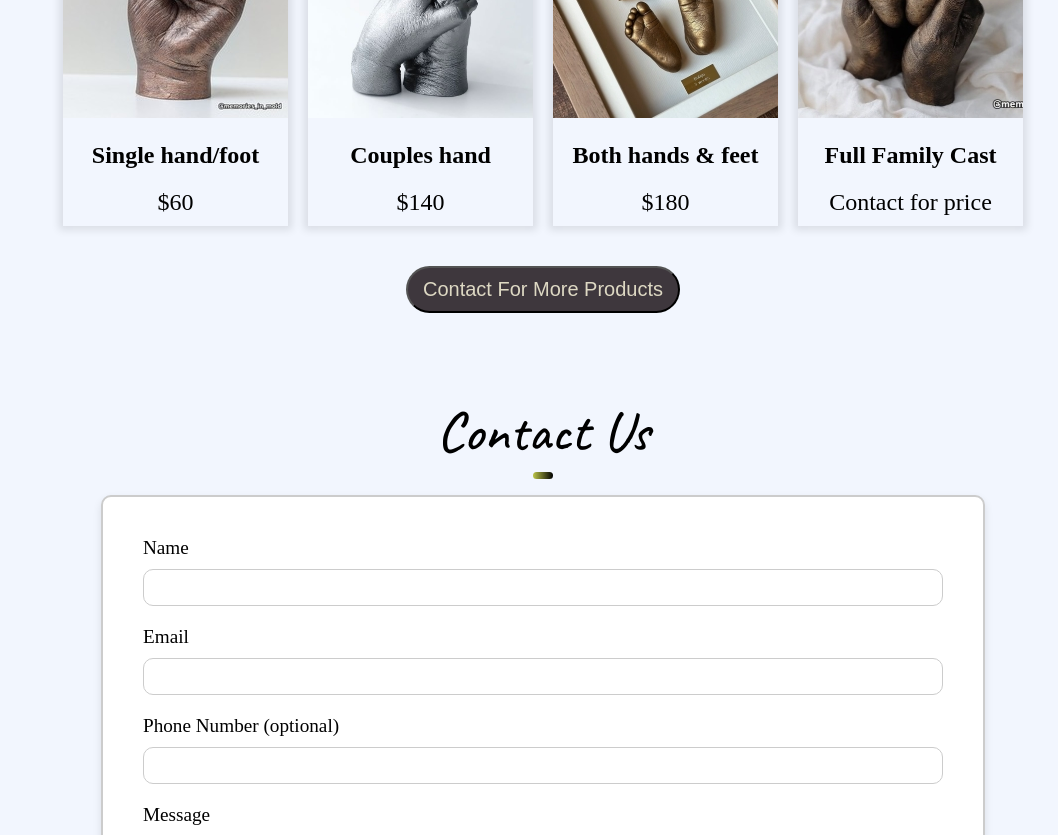
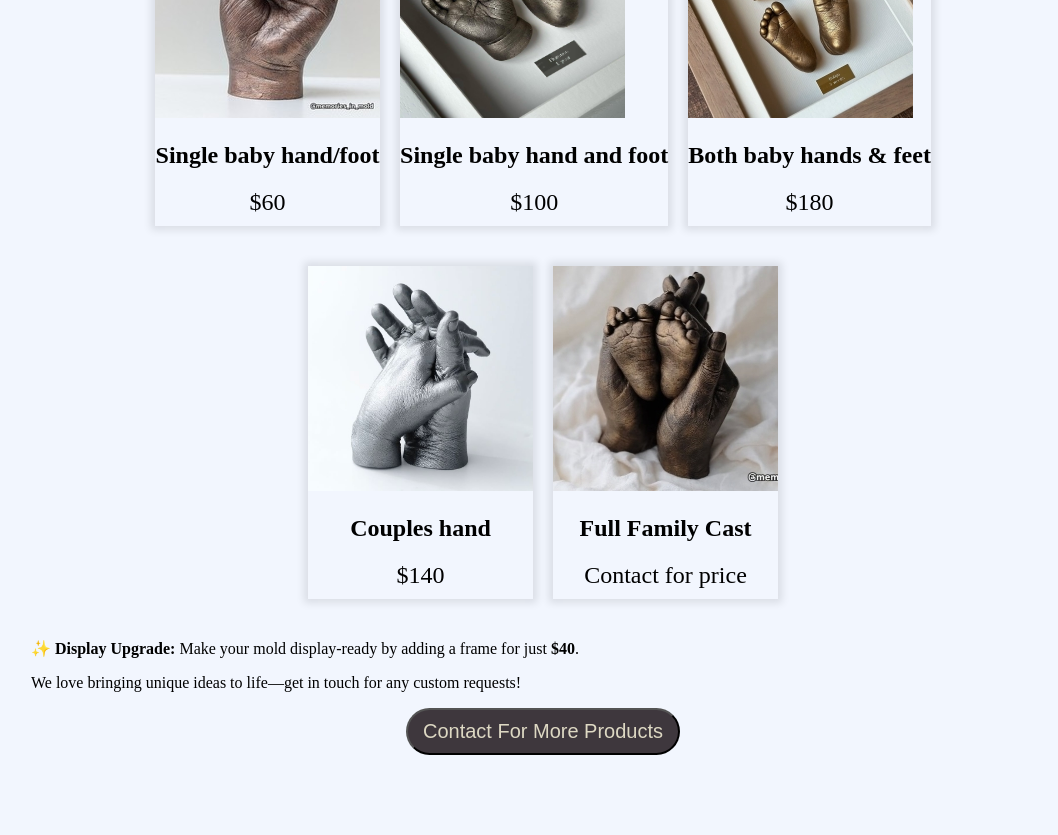
Before and after one commit to thehasnanialeen/memories_in_mold, a React (Create React App) app: page / in a window 1280 px wide. Shown: the part 1620-2455 px from the top of the page, without its empty margins (97-1155 px from the left). Built offline with nearby package versions, Linux system fonts and the light colour scheme.

Commit message:
Revise product details and add display upgrade note
Updated product names and prices for clarity. Added a new product note section.

```diff
--- a/src/components/Products/products.js
+++ b/src/components/Products/products.js
@@ -1,28 +1,34 @@
 import React from 'react';
 import Section_Heading from '../Section_Heading/section_heading';
 import './products.scss';
-import { Main_photo1, Main_photo2, couple_hand, single_hand } from '../../assets/images';
+import { Main_photo1, Main_photo2, couple_hand, single_hand, Single_hand_and_foot } from '../../assets/images';
 import { HashLink } from 'react-router-hash-link';
 
 const Projects = () => {
     const products = [
         {
-            'name': 'Single hand/foot',
+            'name': 'Single baby hand/foot',
             'price': 60,
             'discount': 15,
             'image': single_hand,
+        },
+        {
+            'name': 'Single baby hand and foot',
+            'price': 100,
+            'discount': 15,
+            'image': Single_hand_and_foot,
+        },
+        {
+            'name': 'Both baby hands & feet',
+            'price': 180,
+            'discount': 15,
+            'image': Main_photo1,
         },
         {
             'name': 'Couples hand',
             'price': 140,
             'discount': 15,
             'image': couple_hand,
-        },
-        {
-            'name': 'Both hands & feet',
-            'price': 180,
-            'discount': 15,
-            'image': Main_photo1,
         },
         {
             'name': 'Full Family Cast',
@@ -51,6 +57,14 @@ const Projects = () => {
                     </div>
                 ))}
             </div>
+            <div className="product-notes">
+                <p>
+                    ✨ <strong>Display Upgrade:</strong> Make your mold display-ready by adding a frame for just <strong>$40</strong>.
+                </p>
+                <p>
+                    We love bringing unique ideas to life—get in touch for any custom requests!
+                </p>
+            </div>
             <div className="product-button">
                 <HashLink to={'#contact'}><button>Contact For More Products</button></HashLink>
             </div>
```
